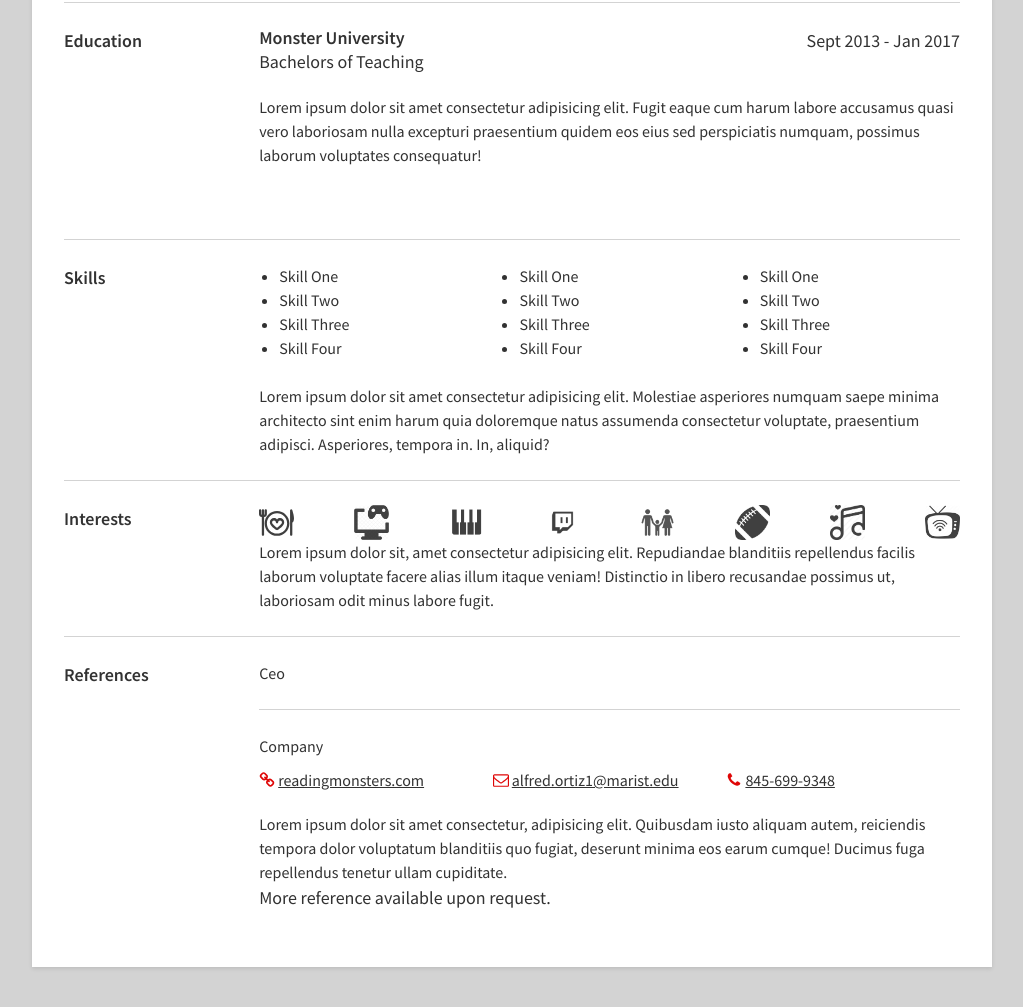
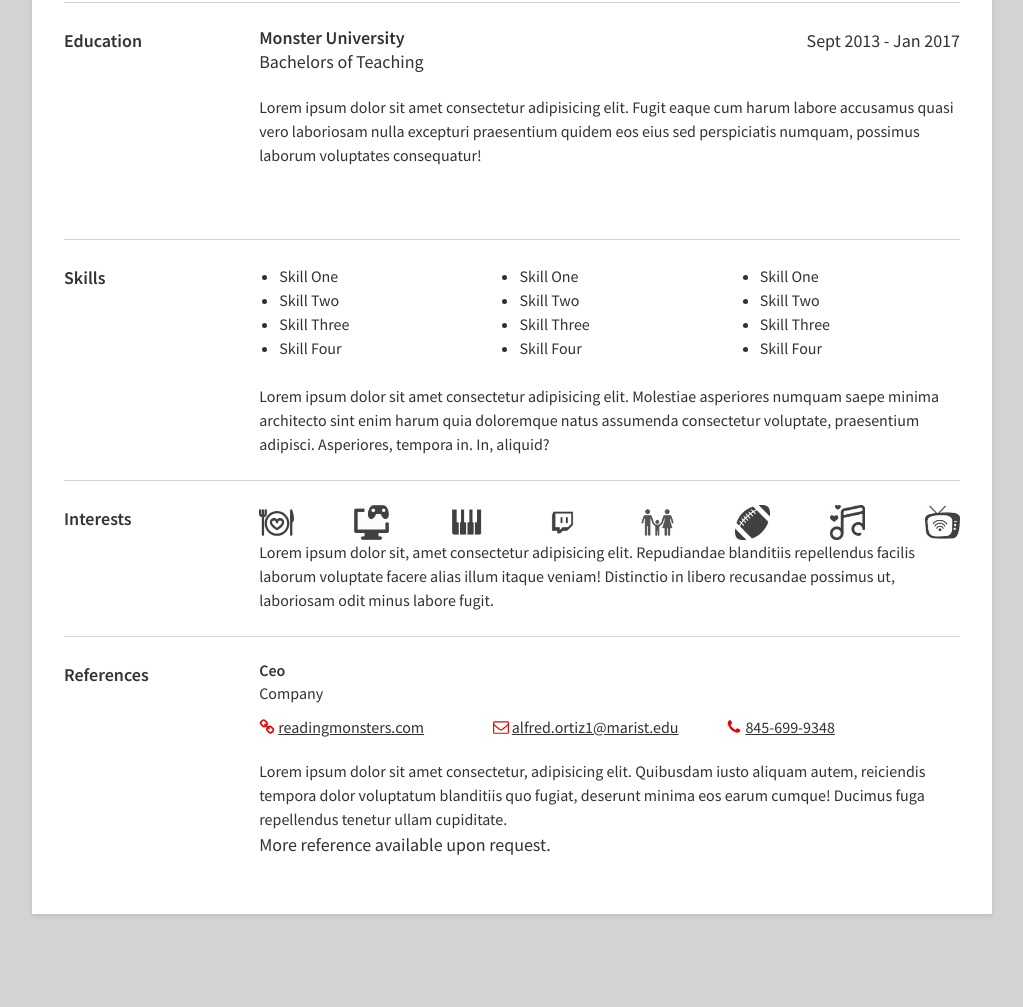
Before and after one commit to AlfyCodes/cmpt-221-labs, a plain HTML site: page lab2/Resume Project/templates/resume.html in a window 1280 px wide. Shown: the part 1057-2064 px from the top of the page, without its empty margins (128-1151 px from the left). After the commit the page ends 2011 px from the top, so only its background shows below. Drawn offline with nearby package versions, Linux system fonts and the light colour scheme.

Commit message:
Fix class call in References section

```diff
--- a/lab2/Resume Project/templates/resume.html
+++ b/lab2/Resume Project/templates/resume.html
@@ -213,7 +213,7 @@
         <section>
             <div class="section_title">References</div>
             <div>
-                <div class="job">Ceo</div>
+                <div class="job_company">Ceo</div>
                 <div class="job_title">Company</div>
                 <!--***Start of Links***-->
                 <div class="links">
```
